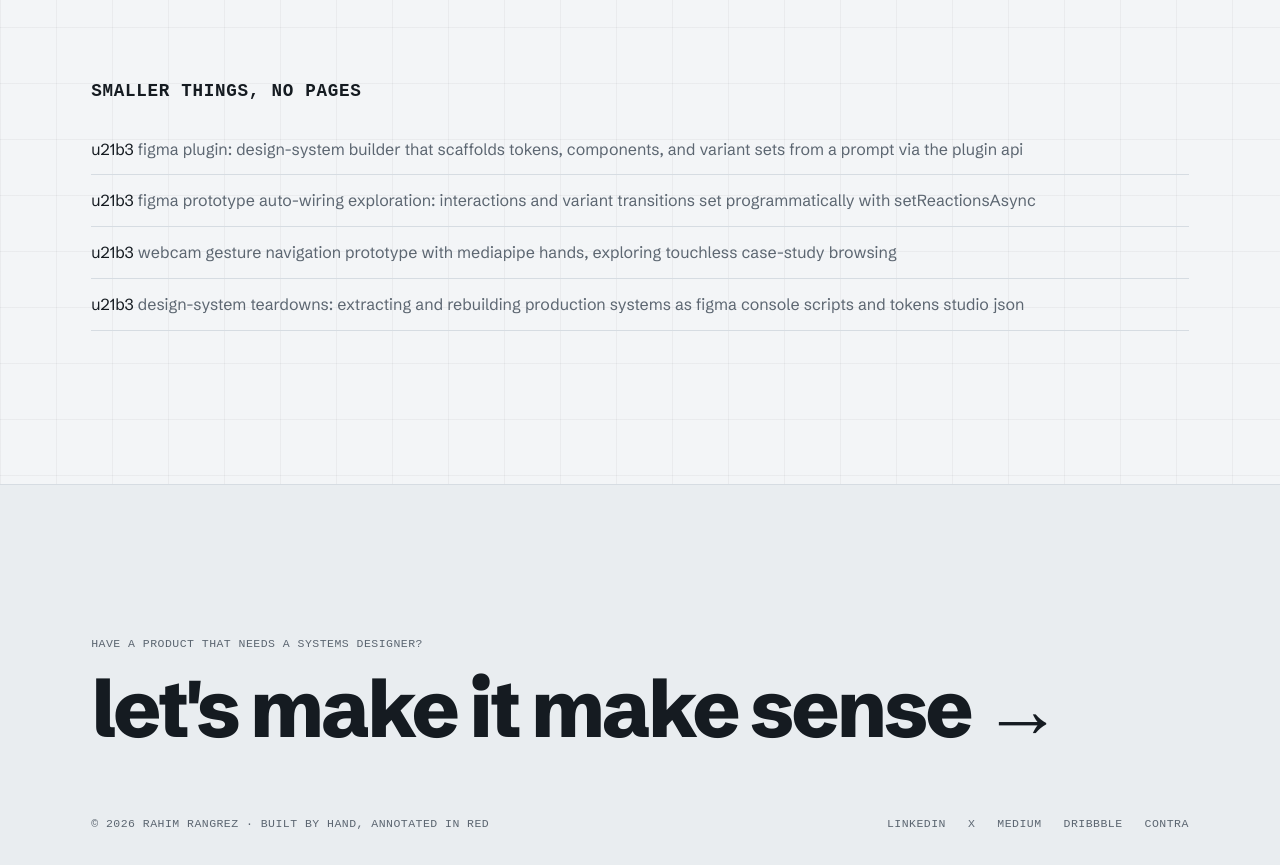
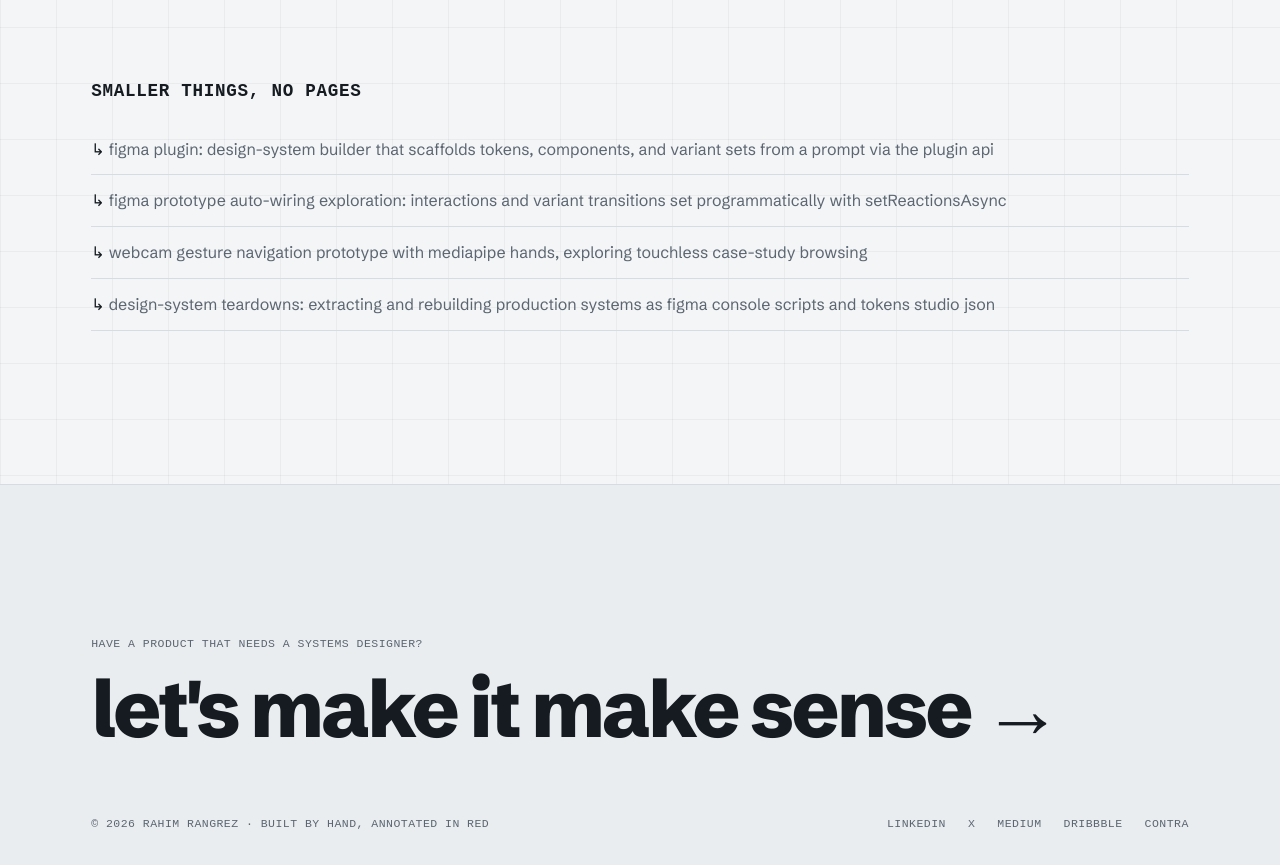
Before and after one commit to rahim1845/rahim-portfolio, a Next.js app: page /work in a window 1280 px wide. Shown: the part 981-1846 px from the top of the page. Built offline with nearby package versions, Linux system fonts and the light colour scheme; a web font is replaced by a local one.

Commit message:
fix 1: literal 'u21b3' text on the work index

```diff
--- a/app/globals.css
+++ b/app/globals.css
@@ -222,7 +222,7 @@ button { font: inherit; cursor: pointer; }
 .smaller { margin-top: clamp(50px, 7vw, 80px); }
 .smaller h3 { font-size: 1.1rem; font-weight: 700; margin-bottom: 18px; }
 .smaller li { list-style: none; padding: 13px 0; border-bottom: 1px solid var(--line); color: var(--muted); }
-.smaller li::before { content: "\u21b3 "; color: var(--ink); }
+.smaller li::before { content: "↳ "; color: var(--ink); }
 
 /* ============ case study ============ */
 .cs-hero { padding: 150px 0 clamp(50px, 7vw, 80px); }
```
